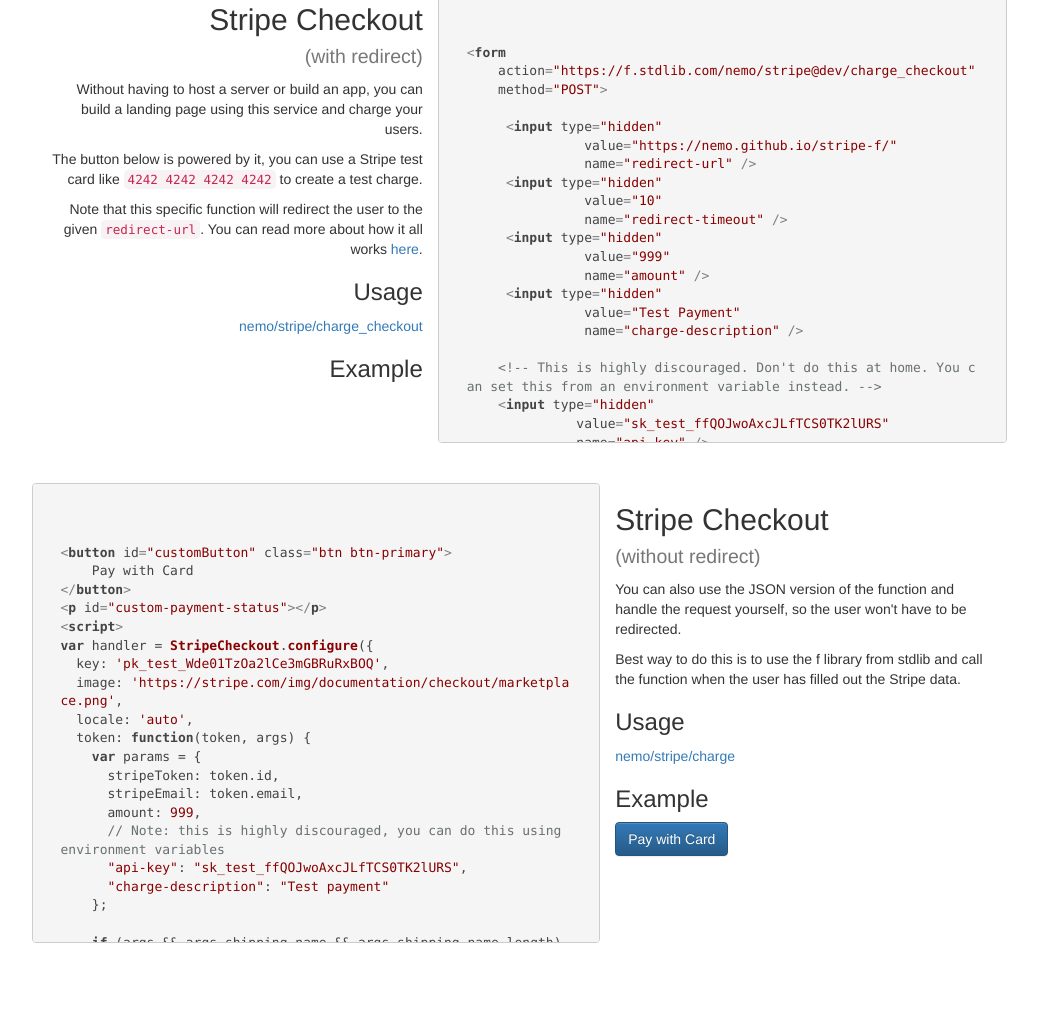
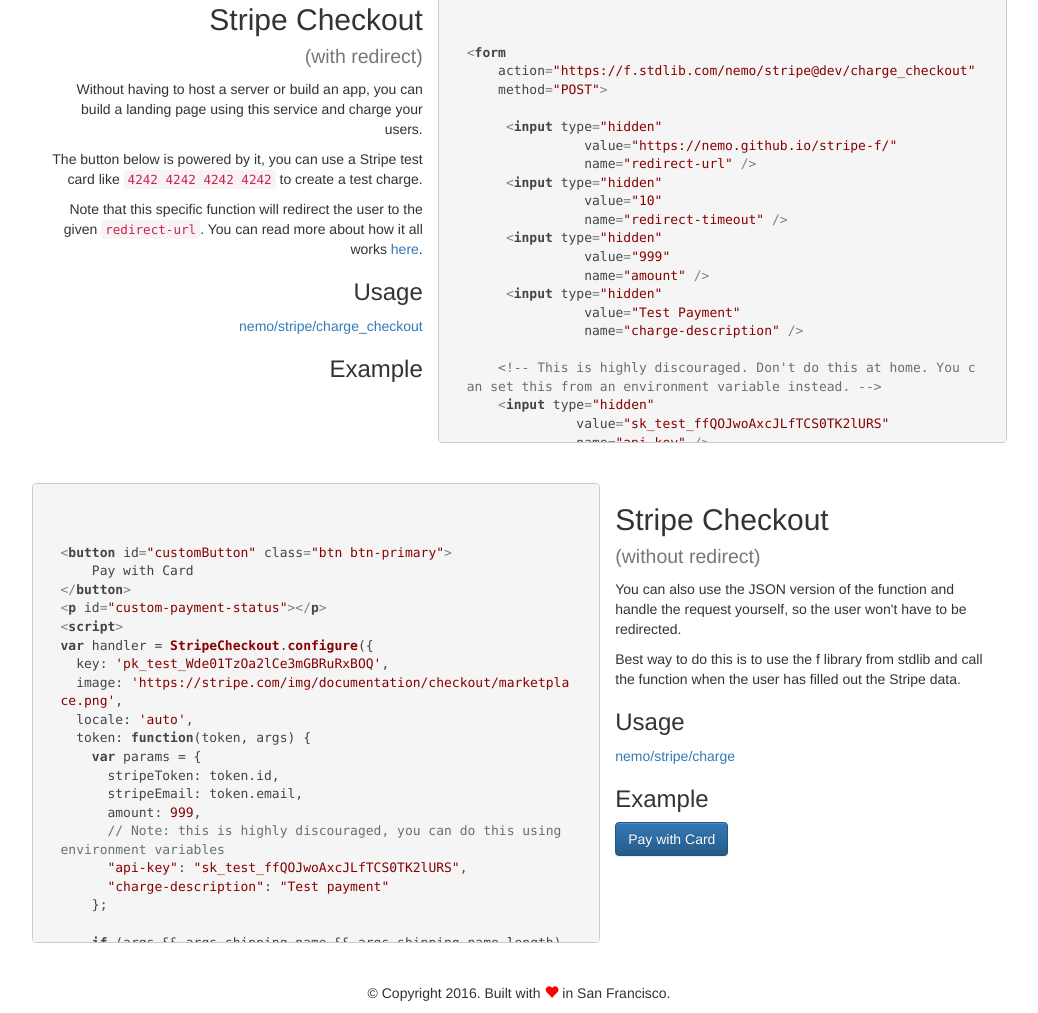
Before and after one commit to nemo/stripe-f, a website: page docs/index.html in a window 1280 px wide. Shown: the part 356-1369 px from the top of the page, without its empty margins (121-1159 px from the left). Before the commit the page ends 1339 px from the top, so only its background shows below. Drawn offline with nearby package versions, Linux system fonts and the light colour scheme; a script that the page names is missing.

Commit message:
bumped version.

```diff
--- a/docs/index.html
+++ b/docs/index.html
@@ -270,6 +270,10 @@
             </div>
         </div>
 
+        <div class="footer text-center">
+            <p>&copy; Copyright 2016. Built with <i class="glyphicon glyphicon-heart love"></i> in San Francisco.</p>
+        </div>
+
         <style>
             .header {
                 background-color: #f9f2f4;
@@ -311,6 +315,10 @@
                 max-height: 460px;
                 margin-bottom: 40px;
             }
+
+            .love {
+                color: red;
+            }
         </style>
         <script>
             hljs.initHighlightingOnLoad();
--- a/package.json
+++ b/package.json
@@ -1,6 +1,6 @@
 {
   "name": "stripe-f",
-  "version": "0.1.1",
+  "version": "0.1.2",
   "description": "Stripe Serverless Service",
   "author": "nemo <nima@halfmoon.ws>",
   "main": "f/charge/index.js",
```
